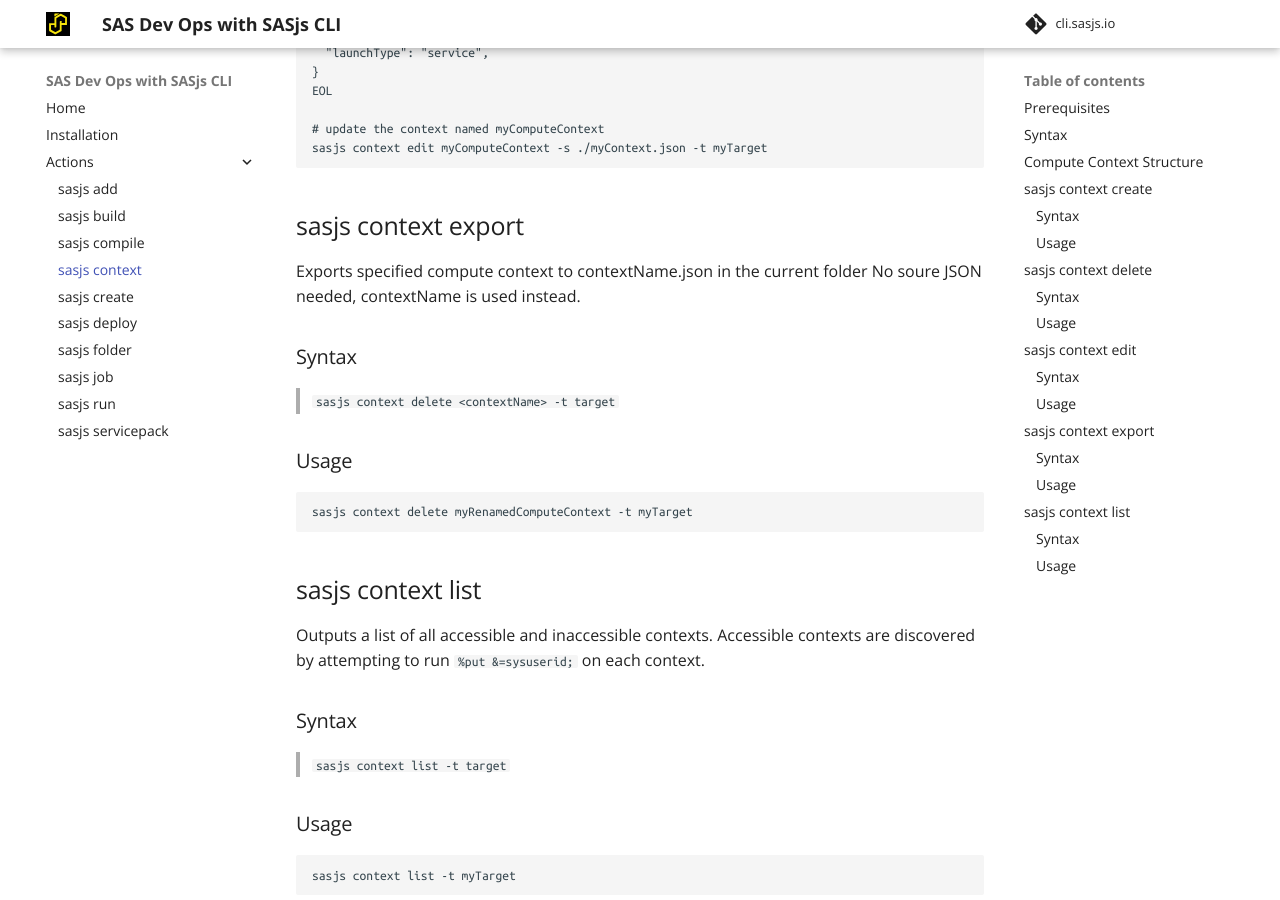
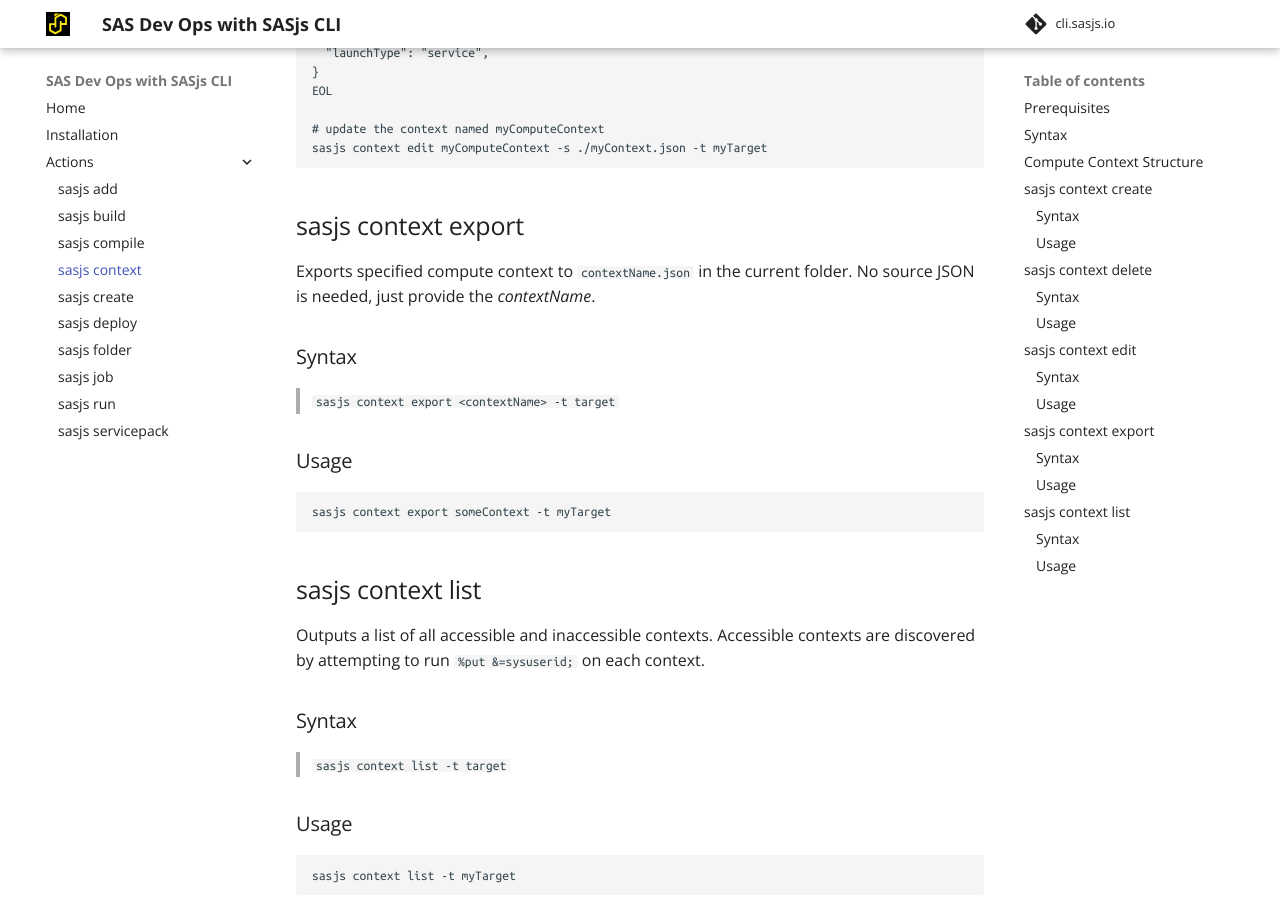
Before and after one commit to sasjs/cli.sasjs.io, an MkDocs documentation site: the page built from docs/context.md, in a window 1280 px wide and 900 px high, scrolled down 3270 px. Built offline with MkDocs 1.6.1 and Material for MkDocs 9.7.7, drawn with Linux system fonts in a browser that asks for light colours.

Commit message:
fix: context fix

````diff
--- a/docs/context.md
+++ b/docs/context.md
@@ -137,18 +137,17 @@
 
 ## sasjs context export
 
-Exports specified compute context to contextName.json in the current folder  No soure JSON needed, contextName is used instead.
+Exports specified compute context to `contextName.json` in the current folder.  No source JSON is needed, just provide the _contextName_.
 
 ### Syntax
 
-> `sasjs context delete <contextName> -t target`
+> `sasjs context export <contextName> -t target`
 
 ### Usage
 
 ```
-sasjs context delete myRenamedComputeContext -t myTarget
+sasjs context export someContext -t myTarget
 ```
-
 
 ## sasjs context list
 
````
